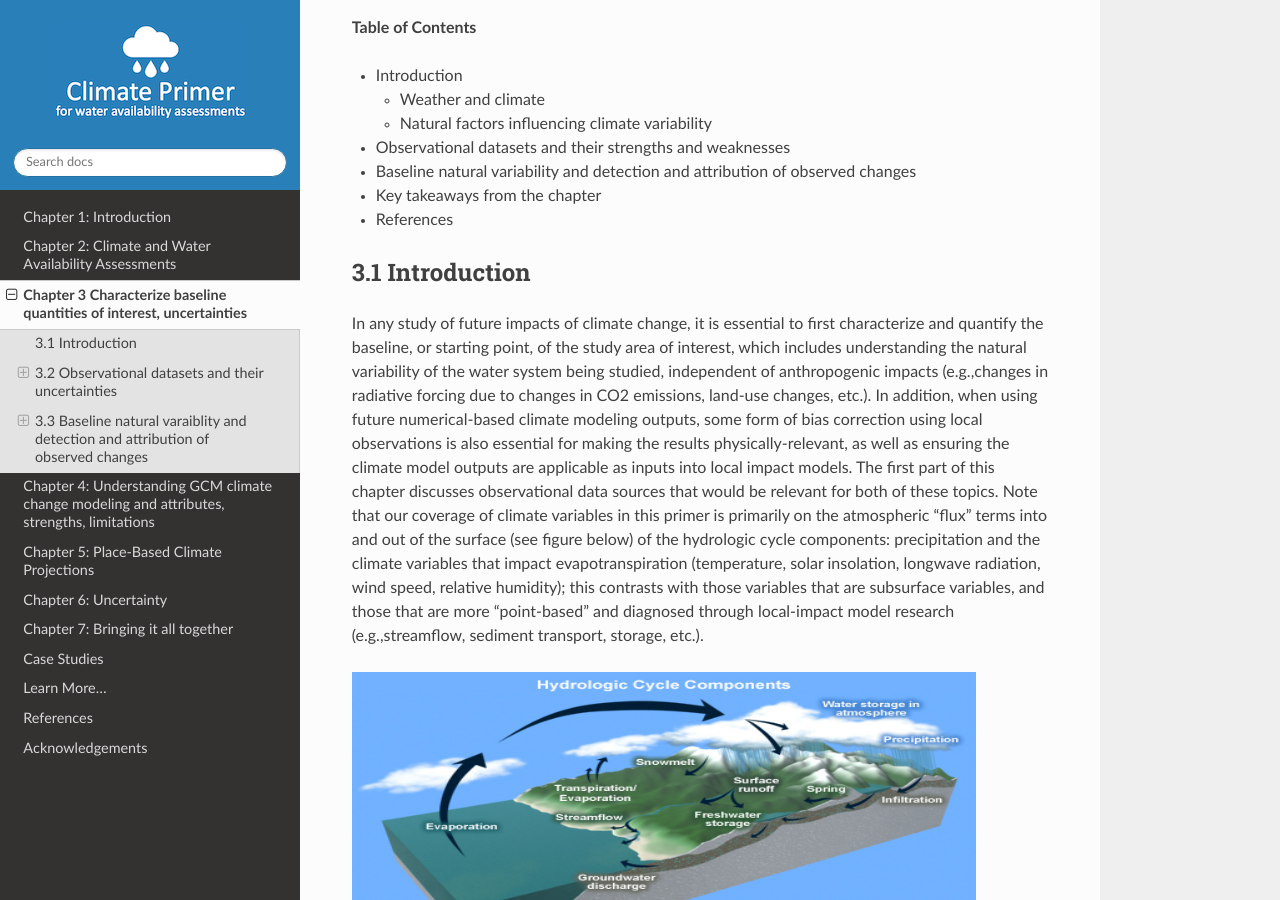
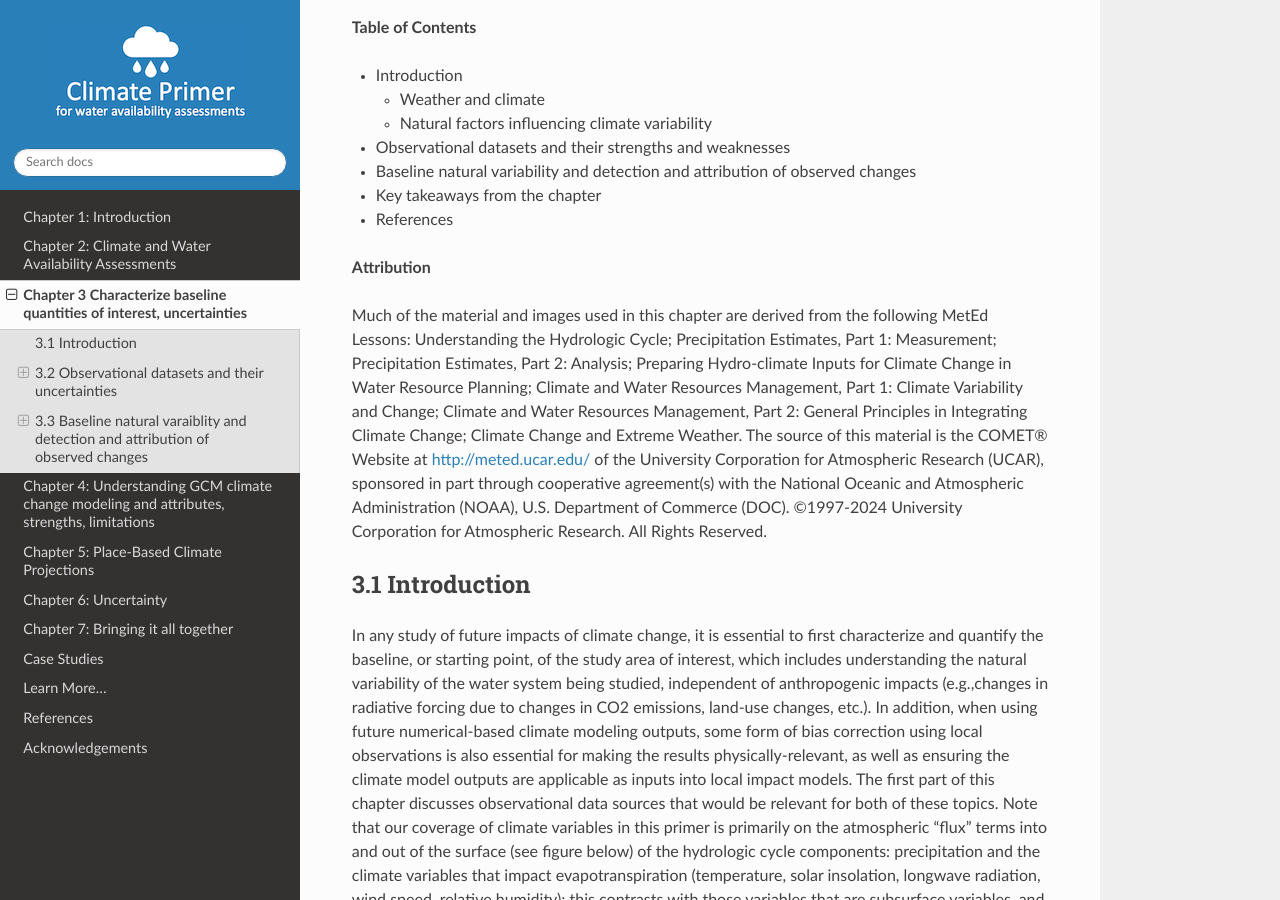
Before and after one commit to NCAR/climate-primer-water, a Sphinx documentation site: the page built from doc/ch3_baselines.rst, in a window 1280 px wide and 900 px high, scrolled down 325 px. Built offline with Sphinx 7.4.7 and the Read the Docs theme 2.0.0, drawn with Linux system fonts in a browser that asks for light colours.

Commit message:
Update ch3_baselines.rst

```diff
--- a/doc/ch3_baselines.rst
+++ b/doc/ch3_baselines.rst
@@ -27,6 +27,22 @@
 -  Key takeaways from the chapter
 
 -  References
+
+**Attribution**
+
+Much of the material and images used in this chapter are derived
+from the following MetEd Lessons: Understanding the Hydrologic Cycle;
+Precipitation Estimates, Part 1: Measurement; Precipitation Estimates,
+Part 2: Analysis; Preparing Hydro-climate Inputs for Climate Change in
+Water Resource Planning; Climate and Water Resources Management,
+Part 1: Climate Variability and Change; Climate and Water Resources
+Management, Part 2: General Principles in Integrating Climate Change;
+Climate Change and Extreme Weather. The source of this material is the
+COMET® Website at http://meted.ucar.edu/ of the University Corporation
+for Atmospheric Research (UCAR), sponsored in part through cooperative
+agreement(s) with the National Oceanic and Atmospheric Administration
+(NOAA), U.S. Department of Commerce (DOC). ©1997-2024 University
+Corporation for Atmospheric Research. All Rights Reserved.
 
 3.1 Introduction
 -------------------------------------------------
```
